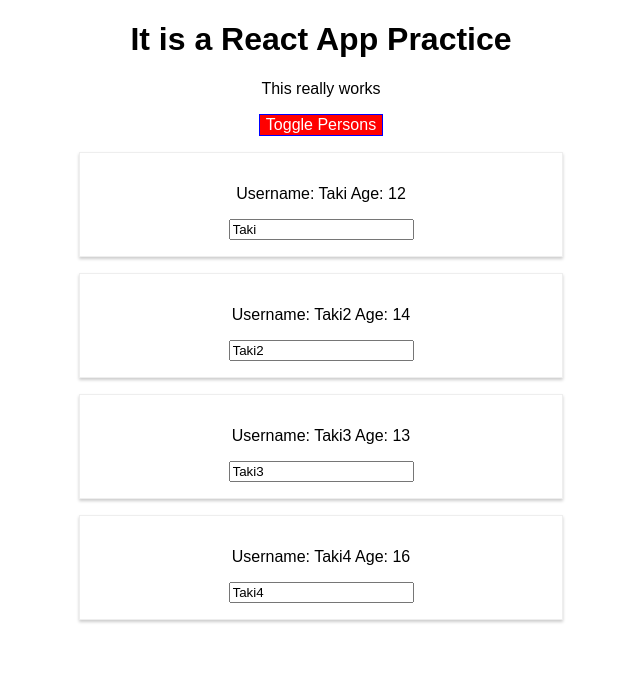
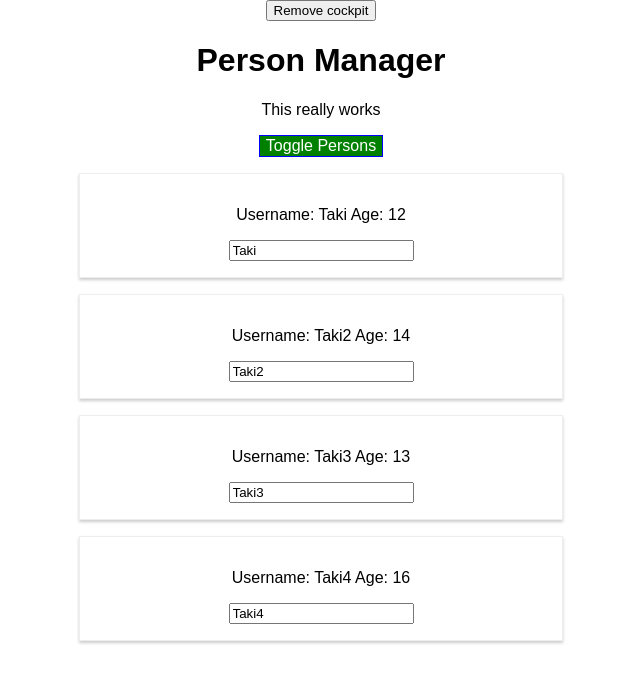
Before and after one commit to Lasalot/React-Udemy, a React app in the folder FirstLesson/react-first-lesson/: page / in a window 1280 px wide. Both pictures are taken after a click on the button "Toggle Persons". Shown: the top 682 px of the page, without its empty margins (319-959 px from the left). Built offline with nearby package versions, Linux system fonts and the light colour scheme.

Commit message:
Went further

```diff
--- a/FirstLesson/react-first-lesson/src/App.css
+++ b/FirstLesson/react-first-lesson/src/Components/Cockpit/Cockpit.css
@@ -1,7 +1,3 @@
-.App {
-  text-align: center;
-}
-
 .red {
   color: red;
 }
@@ -10,7 +6,7 @@
   font-weight: bold;
 }
 
-.Button {
+.Cockpit button {
   background-color: green;
   font: inherit;
   border: 1px solid blue;
@@ -19,15 +15,15 @@
   color: white;
 }
 
-.Button:hover {
+.Cockpit button:hover {
   background-color: lightgreen;
   color: black;
 }
 
-.Button.Red {
+.Cockpit button.Red {
   background-color: red;
 }
 
-.Button.Red:hover {
+.Cockpit button.Red:hover {
   background-color: salmon;
 }
--- /dev/null
+++ b/FirstLesson/react-first-lesson/src/Components/Cockpit/Cockpit.js
@@ -0,0 +1,44 @@
+import React, { useEffect } from "react";
+import classes from "./Cockpit.css";
+
+const cockpit = (props) => {
+  useEffect(() => {
+    console.log("[Cockpit.js] useEffect");
+    setTimeout(() => {
+      alert("Saved data to cloud");
+    }, 1000);
+    return () => {
+      console.log("[Cockpit.js] cleanup work in useEffect ");
+    };
+  }, []);
+
+  useEffect(() => {
+    console.log("[Cockpit.js] 2nd useEffect");
+    return () => {
+      console.log("[Cockpit.js] cleanup work in 2nd useEffect "); //Runs before the useEffect renders
+    };
+  });
+
+  const assignedClasses = [];
+  let btnClass = "";
+  if (props.showPersons) {
+    btnClass = classes.red;
+  }
+  if (props.personsLength <= 2) {
+    assignedClasses.push(classes.red); //add the red class to <p> if persons count less than 2
+  }
+  if (props.personsLength <= 1) {
+    assignedClasses.push(classes.bold); //classes = ['red', 'bold']
+  }
+  return (
+    <div className={classes.Cockpit}>
+      <h1>{props.title}</h1>
+      <p className={assignedClasses.join(" ")}>This really works</p>
+      <button className={btnClass} onClick={props.clicked}>
+        Toggle Persons
+      </button>
+    </div>
+  );
+};
+
+export default React.memo(cockpit);
--- /dev/null
+++ b/FirstLesson/react-first-lesson/src/Components/Persons/Person/Person.js
@@ -0,0 +1,39 @@
+import React, { Component } from "react";
+import classes from "./Person.css";
+
+class Person extends Component {
+  // const StyledDiv = styled.div`
+  //   width: 60%;
+  //   border: 1px solid #eee;
+  //   margin: 16px auto;
+  //   box-shadow: 0 2px 3px #ccc;
+  //   padding: 16px;
+  //   text-align: center;
+
+  //   @media (min-width: 500px) {
+  //     width: 450px;
+  //   }
+  // `;
+  render() {
+    console.log("[Person.js] rendering...");
+
+    return (
+      // <div className="Person" style={style}>
+      <div className={classes.Person}>
+        <p onClick={this.props.click}>
+          Username: {this.props.name} Age: {this.props.age}
+        </p>
+
+        <p>{this.props.child}</p>
+        <input
+          placholder="Name"
+          value={this.props.name}
+          type="text"
+          onChange={this.props.changed}
+        />
+      </div>
+    );
+  }
+}
+
+export default Person;
--- /dev/null
+++ b/FirstLesson/react-first-lesson/src/Components/Persons/Persons.jsx
@@ -0,0 +1,52 @@
+import React, { PureComponent } from "react"; //PureComponent does the same job as shouldComponentUpdate would do, it does a props check, whether anything has been changed and it will render the component only if any props has been changed
+import Person from "./Person/Person";
+
+class Persons extends PureComponent {
+  // static getDrivedStateFromProps(props, state) {
+  //   console.log("Persons.js getDriverStateFromProps");
+  //   return state;
+  // }
+  // shouldComponentUpdate(nextProps, nextState) {
+  //   console.log("Persons.js shouldComponentUpdate");
+  //   if (
+  //     nextProps !== this.props.persons ||
+  //     nextProps.changed !== this.props.changed ||
+  //     nextProps.clicked !== this.props.clicked
+  //   ) {
+  //     return true;
+  //   } else {
+  //     return false;
+  //   }
+  // }
+
+  getSnapshotBeforeUpdate(prevProps, prevState) {
+    console.log("Persons.js getSnapshotBeforeUpdate");
+    return { message: "Snapshot!" };
+  }
+
+  componentDidUpdate(prevProps, prevState, snapshot) {
+    console.log("Persons.js componentDidUpdate");
+    console.log(snapshot);
+  }
+
+  componentWillUnmount() {
+    console.log("[Persons.js] componentWillUnmount");
+  }
+
+  render() {
+    console.log("[Persons.js] rendering...");
+    return this.props.persons.map((person, index) => {
+      return (
+        <Person
+          key={person.id}
+          click={() => this.props.clicked(index)}
+          name={person.name}
+          age={person.age}
+          changed={(event) => this.props.changed(event, person.id)}
+        />
+      );
+    });
+  }
+}
+
+export default Persons;
--- a/FirstLesson/react-first-lesson/src/Person/Person.js
+++ /dev/null
@@ -1,36 +0,0 @@
-import React from "react";
-import classes from "./Person.css";
-
-const person = props => {
-  // const StyledDiv = styled.div`
-  //   width: 60%;
-  //   border: 1px solid #eee;
-  //   margin: 16px auto;
-  //   box-shadow: 0 2px 3px #ccc;
-  //   padding: 16px;
-  //   text-align: center;
-
-  //   @media (min-width: 500px) {
-  //     width: 450px;
-  //   }
-  // `;
-
-  return (
-    // <div className="Person" style={style}>
-    <div className={classes.Person}>
-      <p onClick={props.click}>
-        Username: {props.name} Age: {props.age}
-      </p>
-
-      <p>{props.child}</p>
-      <input
-        placholder="Name"
-        value={props.name}
-        type="text"
-        onChange={props.changed}
-      />
-    </div>
-  );
-};
-
-export default person;
--- /dev/null
+++ b/FirstLesson/react-first-lesson/src/containers/App.css
@@ -0,0 +1,3 @@
+.App {
+  text-align: center;
+}
--- a/FirstLesson/react-first-lesson/src/App2.jsx
+++ b/FirstLesson/react-first-lesson/src/containers/App2.jsx
@@ -1,6 +1,7 @@
 import React, { Component } from "react";
+import Cockpit from "../Components/Cockpit/Cockpit";
+import Persons from "../Components/Persons/Persons";
 import classes from "./App.css";
-import Person from "./Person/Person";
 
 // const StyledButton = styled.button` // styled button using styled-components
 //   background-color: ${props => (props.alt ? "red" : "green")};
@@ -14,98 +15,97 @@
 //     color: black;
 //   }
 // `;
-
 class App2 extends Component {
+  constructor(props) {
+    super(props);
+    console.log("[App2.jsx] constructor");
+  }
   state = {
     persons: [
       { id: "a", name: "Taki", age: 12 },
       { id: "b", name: "Taki2", age: 14 },
       { id: "c", name: "Taki3", age: 13 },
-      { id: "d", name: "Taki4", age: 16 }
+      { id: "d", name: "Taki4", age: 16 },
     ],
     otherState: "Some other value",
-    showPersons: false
+    showPersons: false,
+    showCockpit: true,
   };
 
-  deletePersonHandler = personIndex => {
+  deletePersonHandler = (personIndex) => {
     // const persons = this.state.persons.slice(); //one method
     const persons = [...this.state.persons];
     persons.splice(personIndex, 1);
     this.setState({ persons: persons });
   };
+  static getDerivedStateFromProps(props, state) {
+    console.log("[App2.jsx] getDrivedStateFromProps", props);
+    return state;
+  }
+
+  componentDidMount() {
+    console.log("[App2.jsx] componentDidMount");
+  }
+
+  shouldComponentUpdate(nextProps, nextState) {
+    console.log("[App2.jsx] shouldComponentUpdate");
+    return true;
+  }
+
+  componentDidUpdate() {
+    console.log("[App2.jsx] componentDidUpdate");
+  }
 
   nameChangedHandler = (event, id) => {
-    const personIndex = this.state.persons.findIndex(ember => {
+    const personIndex = this.state.persons.findIndex((ember) => {
       return ember.id === id;
     }); //find the index of the person
-
     const person = {
-      ...this.state.persons[personIndex]
+      ...this.state.persons[personIndex],
     }; //person const will get the persons[0] or other number depending on the index
-
     person.name = event.target.value; //will get the value from the input
-
     const persons = [...this.state.persons]; //create persons array (to not modify the original state)
     persons[personIndex] = person; // updates the person const
-
     this.setState({
       //set the state of persons to the newly created persons
-      persons: persons
+      persons: persons,
     });
   };
-
   togglePersonsHandler = () => {
     //changes the state of showPersons from true to false , forth and back
     const doesShow = this.state.showPersons;
     this.setState({ showPersons: !doesShow });
   };
-
   render() {
+    console.log("[App2.jsx] render");
     let persons = null; // set the primary value for persons, if null it shows nothing
-    let btnClass = [classes.Button];
-
     if (this.state.showPersons) {
       persons = (
         <div>
-          {this.state.persons.map((person, index) => {
-            return (
-              <Person
-                key={person.id}
-                click={() => this.deletePersonHandler(index)}
-                name={person.name}
-                age={person.age}
-                changed={event => this.nameChangedHandler(event, person.id)}
-              />
-            );
-          })}
+          <Persons
+            clicked={this.deletePersonHandler}
+            persons={this.state.persons}
+            changed={this.nameChangedHandler}
+          />
         </div>
       );
-      btnClass.push(classes.Red);
     }
-
-    const assignedClasses = [];
-    if (this.state.persons.length <= 2) {
-      assignedClasses.push(classes.red); //add the red class to <p> if persons count less than 2
-    }
-    if (this.state.persons.length <= 1) {
-      assignedClasses.push(classes.bold); //classes = ['red', 'bold']
-    }
-
-    console.log(assignedClasses);
 
     return (
       // StyleRoot needed due to Radium
+      <div className={classes.App}>
+        <button onClick={() => this.setState({ showCockpit: false })}>
+          Remove cockpit
+        </button>
 
-      <div className={classes.App}>
-        <h1>It is a React App Practice</h1>
-        <p className={assignedClasses.join(" ")}>This really works</p>
-        <button
-          className={btnClass.join(" ")}
-          alt={this.state.showPersons}
-          onClick={this.togglePersonsHandler}
-        >
-          Toggle Persons
-        </button>
+        {this.state.showCockpit ? (
+          <Cockpit
+            title={this.props.appTitle}
+            personsLength={this.state.persons.length}
+            clicked={this.togglePersonsHandler}
+          />
+        ) : null}
+
         {persons}
       </div>
     );
--- a/FirstLesson/react-first-lesson/src/index.js
+++ b/FirstLesson/react-first-lesson/src/index.js
@@ -1,8 +1,11 @@
 import React from "react";
 import ReactDOM from "react-dom";
-import App2 from "./App2";
+import App2 from "./containers/App2";
 import "./index.css";
 import registerServiceWorker from "./registerServiceWorker";
 
-ReactDOM.render(<App2 />, document.getElementById("root"));
+ReactDOM.render(
+  <App2 appTitle="Person Manager" />,
+  document.getElementById("root")
+);
 registerServiceWorker();
```
Also changed, not shown: FirstLesson/react-first-lesson/src/Components/Persons/Person/Person.css (renamed from FirstLesson/react-first-lesson/src/Person/Person.css), FirstLesson/react-first-lesson/src/containers/App.js (renamed from FirstLesson/react-first-lesson/src/App.js), 1 other file (tests, documents, lock files or other folders).
